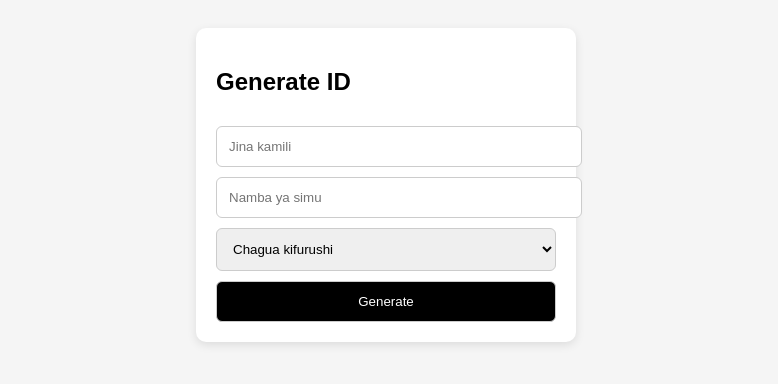
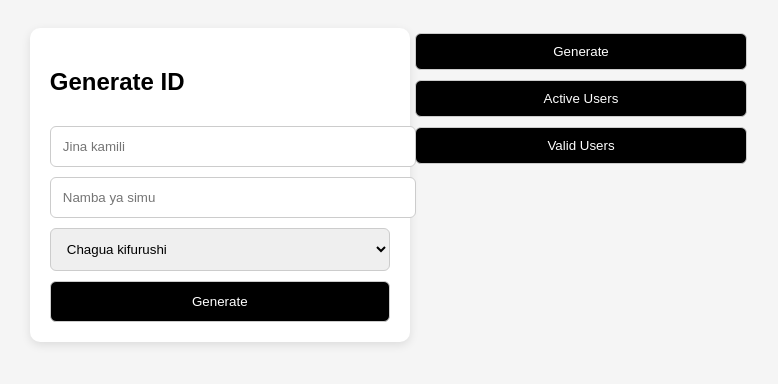
Before and after one commit to testhassanhamza-blip/wivozone-backend, a website: page public/generate.html in a window 1280 px wide. Shown: the whole page, without its empty margins (254-1032 px from the left). Drawn offline with Linux system fonts and the light colour scheme; sample sign-in values are in the browser's storage.

Commit message:
added nav menu

```diff
--- a/public/generate.html
+++ b/public/generate.html
@@ -90,5 +90,13 @@
 
   <script src="protect.js"></script>
   <script src="generate.js"></script>
+
+  <div id="nav"></div>
+<script>
+  fetch("nav.html")
+    .then(r => r.text())
+    .then(h => { document.getElementById("nav").innerHTML = h; });
+</script>
+
 </body>
 </html>
--- /dev/null
+++ b/public/nav.html
@@ -0,0 +1,5 @@
+<div style="text-align:center; margin-bottom:20px;">
+  <button onclick="location.href='generate.html'" style="padding:10px 15px; margin:5px;">Generate</button>
+  <button onclick="location.href='active.html'" style="padding:10px 15px; margin:5px;">Active Users</button>
+  <button onclick="location.href='valid.html'" style="padding:10px 15px; margin:5px;">Valid Users</button>
+</div>
```
Also changed, not shown: public/active.html (+8 -0 lines), public/valid.html (+8 -0 lines).
